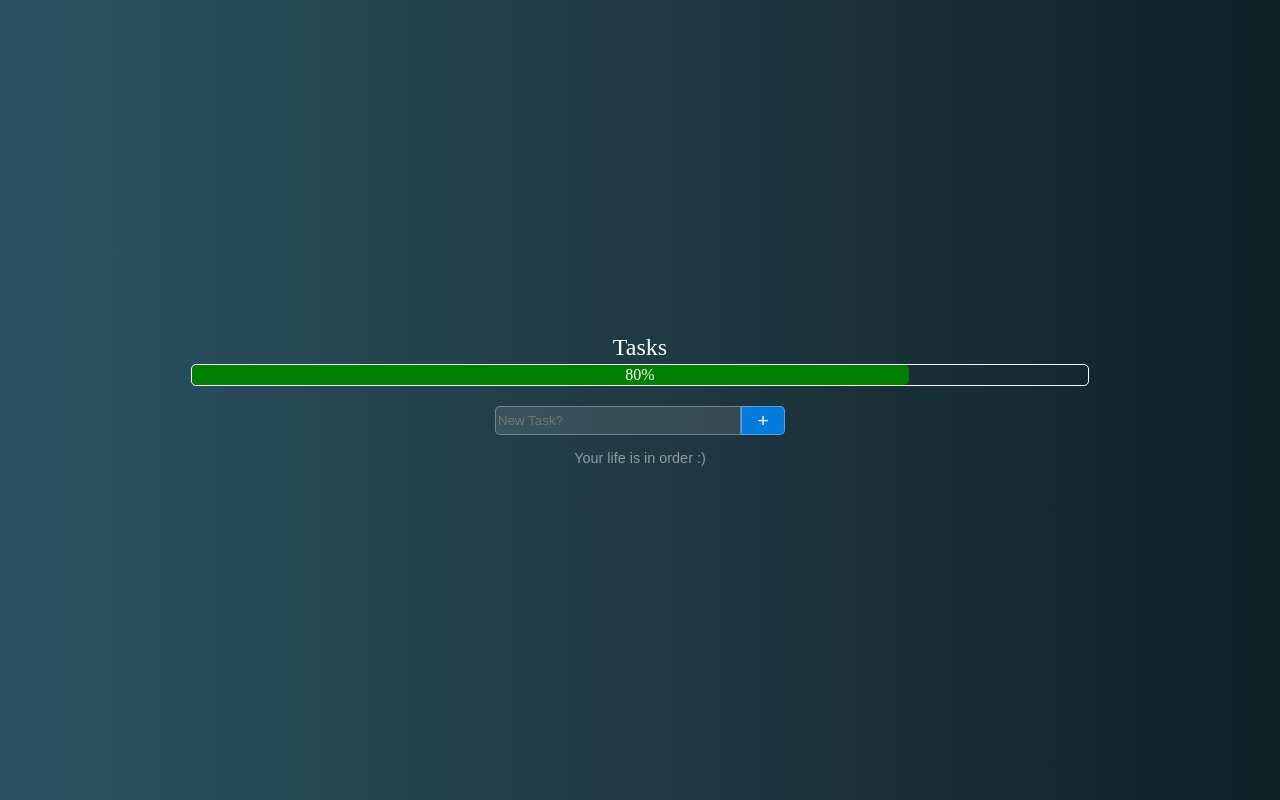
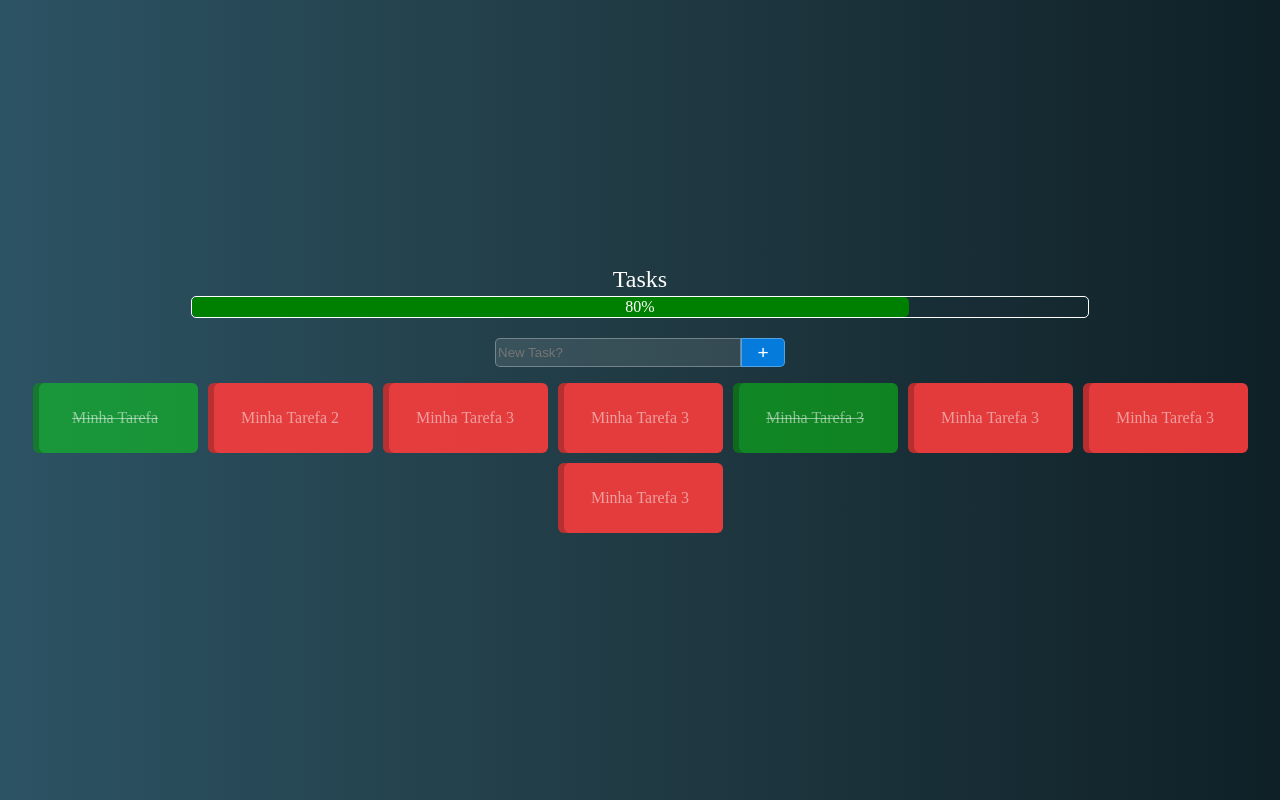
Before and after one commit to Pumba-Dev/project-04-vue, a Vue app: page / in a window 1280 px wide. Built offline with nearby package versions, Linux system fonts and the light colour scheme.

Commit message:
Create More of Bone Project and Add Some Functions

```diff
--- a/src/components/AllTasks.vue
+++ b/src/components/AllTasks.vue
@@ -1,10 +1,29 @@
 <template>
-  <div></div>
+  <div class="all-tasks">
+    <TaskBox v-for="(task, index) in taskList" :key="index" :task="task" />
+  </div>
 </template>
 
 <script>
-export default {};
+import TaskBox from "./TaskBox.vue";
+export default {
+  components: {
+    TaskBox,
+  },
+  props: {
+    taskList: {
+      type: Array,
+      required: true,
+    },
+  },
+};
 </script>
 
 <style>
+.all-tasks {
+  display: flex;
+  flex-wrap: wrap;
+  justify-content: center;
+  gap: 10px;
+}
 </style>
--- a/src/components/MainContainer.vue
+++ b/src/components/MainContainer.vue
@@ -3,7 +3,18 @@
     <head-title />
     <progress-container />
     <new-task-container />
-    <tasks-container :tasksList="[]" />
+    <tasks-container
+      :taskList="[
+        { description: 'Minha Tarefa', hasCompleted: true },
+        { description: 'Minha Tarefa 2', hasCompleted: false },
+        { description: 'Minha Tarefa 3', hasCompleted: false },
+        { description: 'Minha Tarefa 3', hasCompleted: false },
+        { description: 'Minha Tarefa 3', hasCompleted: true },
+        { description: 'Minha Tarefa 3', hasCompleted: false },
+        { description: 'Minha Tarefa 3', hasCompleted: false },
+        { description: 'Minha Tarefa 3', hasCompleted: false },
+      ]"
+    />
   </div>
 </template>
 
@@ -19,6 +30,16 @@ export default {
     NewTaskContainer,
     TasksContainer,
   },
+  data() {
+    return {
+      taskList: [],
+    };
+  },
+  methods: {
+    taskListInclude(newTask) {
+      this.taskList << newTask;
+    },
+  },
 };
 </script>
 
--- a/src/components/TaskBox.vue
+++ b/src/components/TaskBox.vue
@@ -1,14 +1,50 @@
 <template>
-  <div class="task-box">
-    {{ taskDescription }}
+  <div
+    class="task-box"
+    :class="{ completed: taskHasCompleted }"
+    @click="task.hasCompleted = !task.hasCompleted"
+  >
+    {{ task.description }}
   </div>
 </template>
 
 <script>
-export default {};
+export default {
+  props: {
+    task: {
+      type: Object,
+      required: true,
+      default: function () {
+        return {
+          description: "Task Default",
+          hasCompleted: false,
+        };
+      },
+    },
+  },
+  computed: {
+    taskHasCompleted() {
+      return this.task.hasCompleted;
+    },
+  },
+};
 </script>
 
 <style>
 .task-box {
+  display: flex;
+  justify-content: center;
+  align-items: center;
+  height: 70px;
+  width: 165px;
+  background-color: rgba(250, 60, 60, 0.9);
+  color: rgba(255, 255, 255, 0.5);
+  border-radius: 6px;
+  box-shadow: inset 6px 0px rgba(0, 0, 0, 0.2);
+}
+
+.completed {
+  background-color: rgba(0, 255, 0, 0.4);
+  text-decoration-line: line-through;
 }
 </style>
--- a/src/components/TasksContainer.vue
+++ b/src/components/TasksContainer.vue
@@ -1,6 +1,6 @@
 <template>
   <div class="tasks-container">
-    <component :is="chooseTasksComponent()" />
+    <component :is="chooseTasksComponent()" :taskList="taskList" />
   </div>
 </template>
 
@@ -13,14 +13,14 @@ export default {
     NoTaskMsg,
   },
   props: {
-    tasksList: {
+    taskList: {
       type: Array,
       required: true,
     },
   },
   computed: {
     haveTaskRegistered() {
-      return this.tasksList.length == 0 ? false : true;
+      return this.taskList.length == 0 ? false : true;
     },
   },
   methods: {
```
